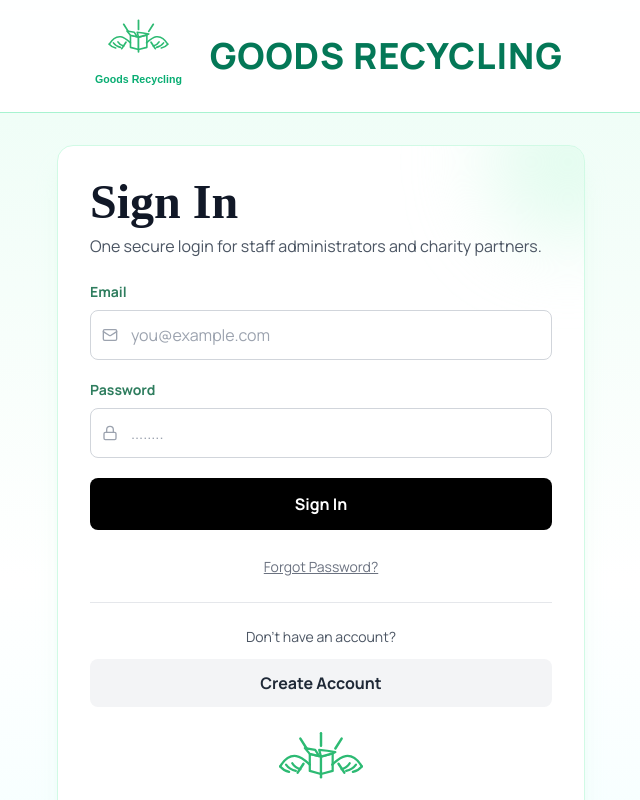
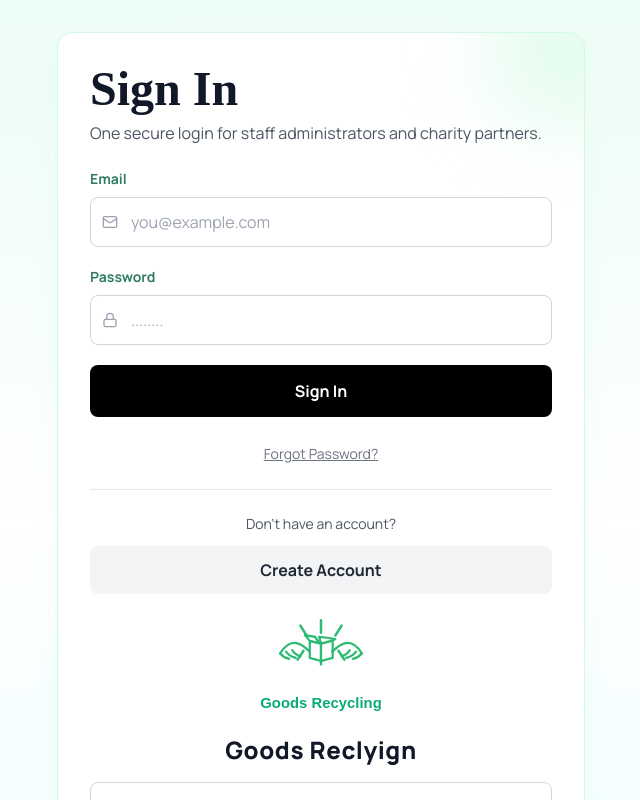
Before and after one commit to mephrem11/webportal493, a React (Vite) app: page / in a window 1280 px wide. Shown: the top 800 px of the page, without its empty margins (319-959 px from the left). Built offline with nearby package versions, Linux system fonts and the light colour scheme; no server answers.

Commit message:
Remove login header branding and hide logo alt text

```diff
--- a/src/pages/Login.tsx
+++ b/src/pages/Login.tsx
@@ -4,7 +4,6 @@ import { Link, useNavigate } from "react-router-dom";
 import { Lock, Mail } from "lucide-react";
 import { useSimpleAuth } from "../contexts/SimpleAuthContext";
 import { useAuth0 } from "../contexts/Auth0Context";
-import { PublicTabs } from "../components/PublicTabs";
 import goodsRecyclingLogo from "../assets/logo.svg";
 
 function getPartnerStatus(email: string): "pending" | "active" | "suspended" | null {
@@ -69,8 +68,6 @@ export function Login() {
 
   return (
     <div className="flex min-h-screen flex-col bg-gradient-to-b from-emerald-50 via-white to-cyan-50">
-      <PublicTabs />
-
       <div className="mx-auto flex w-full max-w-xl flex-1 flex-col px-4 py-8 sm:px-6">
       <section className="relative w-full overflow-hidden rounded-2xl border border-emerald-100 bg-white p-6 shadow-xl shadow-emerald-100/40 lg:p-8">
         <div className="pointer-events-none absolute -right-16 -top-16 h-40 w-40 rounded-full bg-emerald-100/60 blur-2xl" />
@@ -147,7 +144,7 @@ export function Login() {
             Create Account
           </Link>
           <div className="mt-5 flex flex-col items-center gap-2">
-            <img src={goodsRecyclingLogo} alt="Goods Recycling logo" className="h-28 w-auto" />
+            <img src={goodsRecyclingLogo} alt="" className="h-28 w-auto" />
             <span className="text-2xl font-extrabold text-gray-900 tracking-wide">Goods Reclyign</span>
           </div>
         </div>
```
